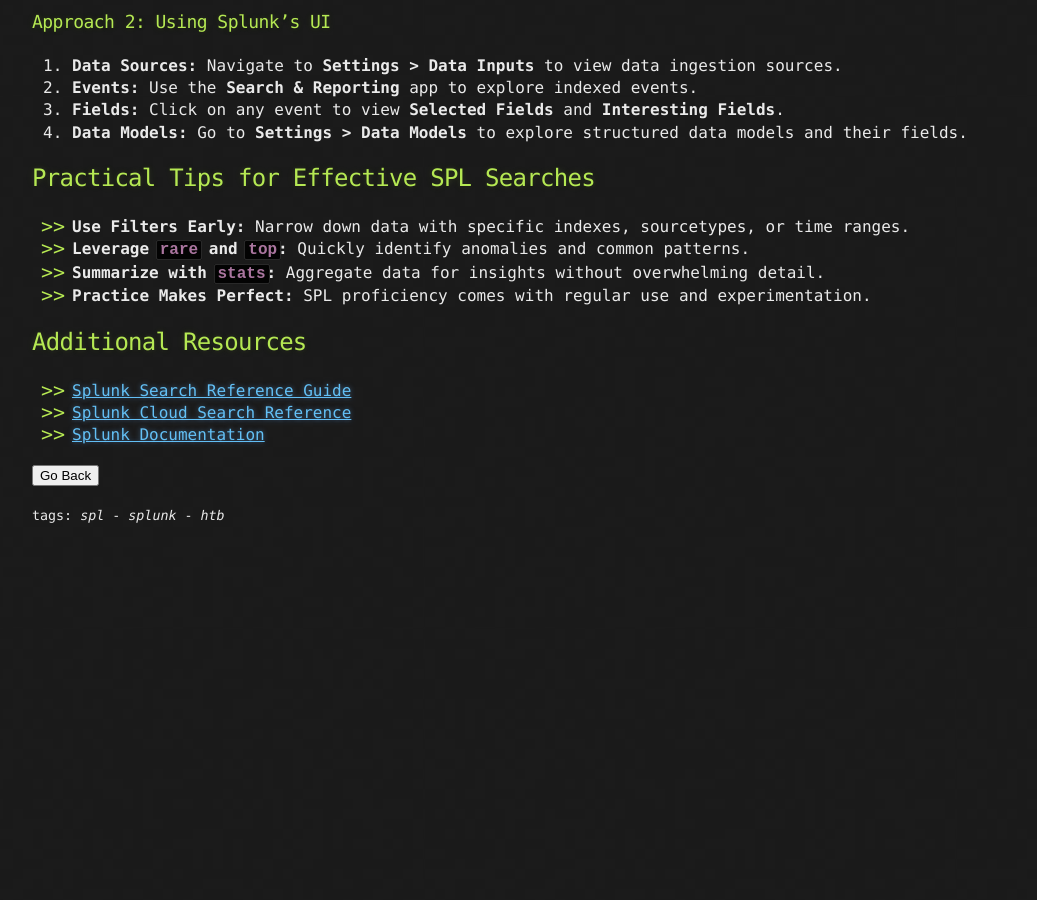
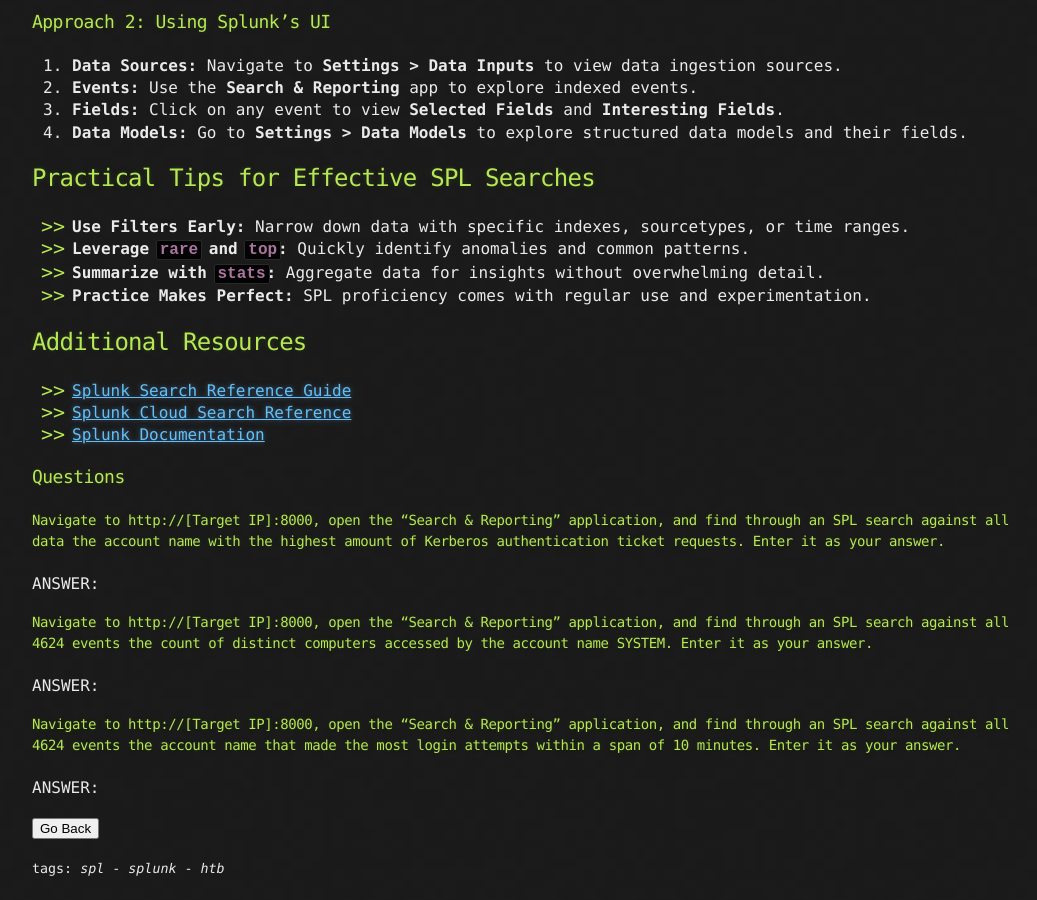
Before and after one commit to CyberCasquatch/cybercasquatch.github.io, a Jekyll site: the page built from _posts/Walkthroughs/2025-02-04-introtosplunk.md, in a window 1280 px wide and 900 px high, scrolled down 3096 px. Shown: the whole window, without its empty margins (108-1145 px from the left). Built offline with Jekyll 4.4.1, drawn with Linux system fonts in a browser that asks for light colours; the repository's description, which GitHub fills in, is left out; before the commit the page ends 3643 px from its top, so only the background shows below that.

Commit message:
Update 2025-02-04-introtosplunk.md

```diff
--- a/_posts/Walkthroughs/2025-02-04-introtosplunk.md
+++ b/_posts/Walkthroughs/2025-02-04-introtosplunk.md
@@ -134,4 +134,19 @@
 - [Splunk Documentation](https://docs.splunk.com/Documentation/SplunkCloud/latest/Search/)
 
 
+### Questions
+
+#### Navigate to http://[Target IP]:8000, open the "Search & Reporting" application, and find through an SPL search against all data the account name with the highest amount of Kerberos authentication ticket requests. Enter it as your answer.
+ANSWER:
+
+#### Navigate to http://[Target IP]:8000, open the "Search & Reporting" application, and find through an SPL search against all 4624 events the count of distinct computers accessed by the account name SYSTEM. Enter it as your answer.
+ANSWER:
+
+#### Navigate to http://[Target IP]:8000, open the "Search & Reporting" application, and find through an SPL search against all 4624 events the account name that made the most login attempts within a span of 10 minutes. Enter it as your answer.
+ANSWER:
+
+
+
+
+
 <button onclick="history.back()">Go Back</button>
```
